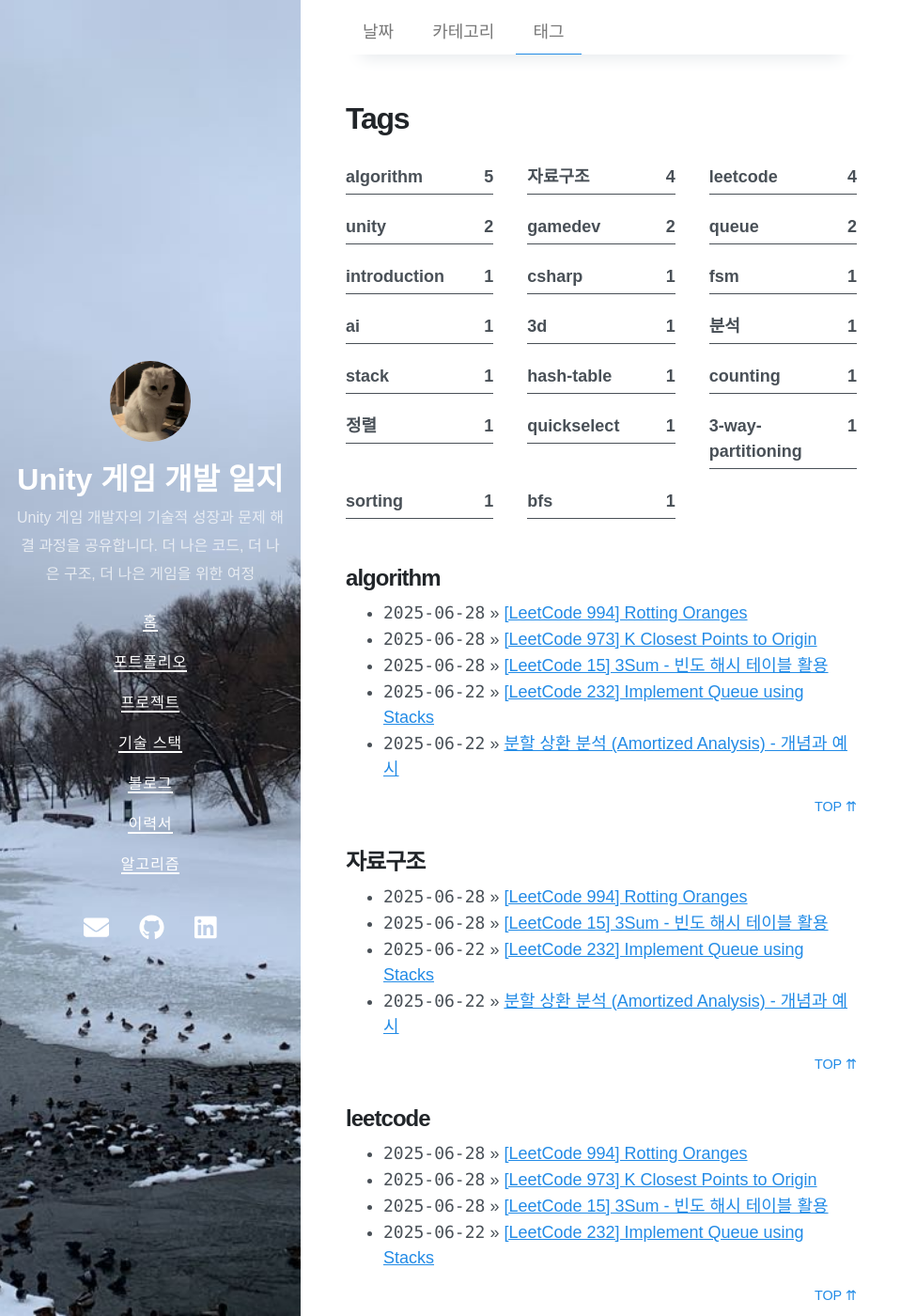
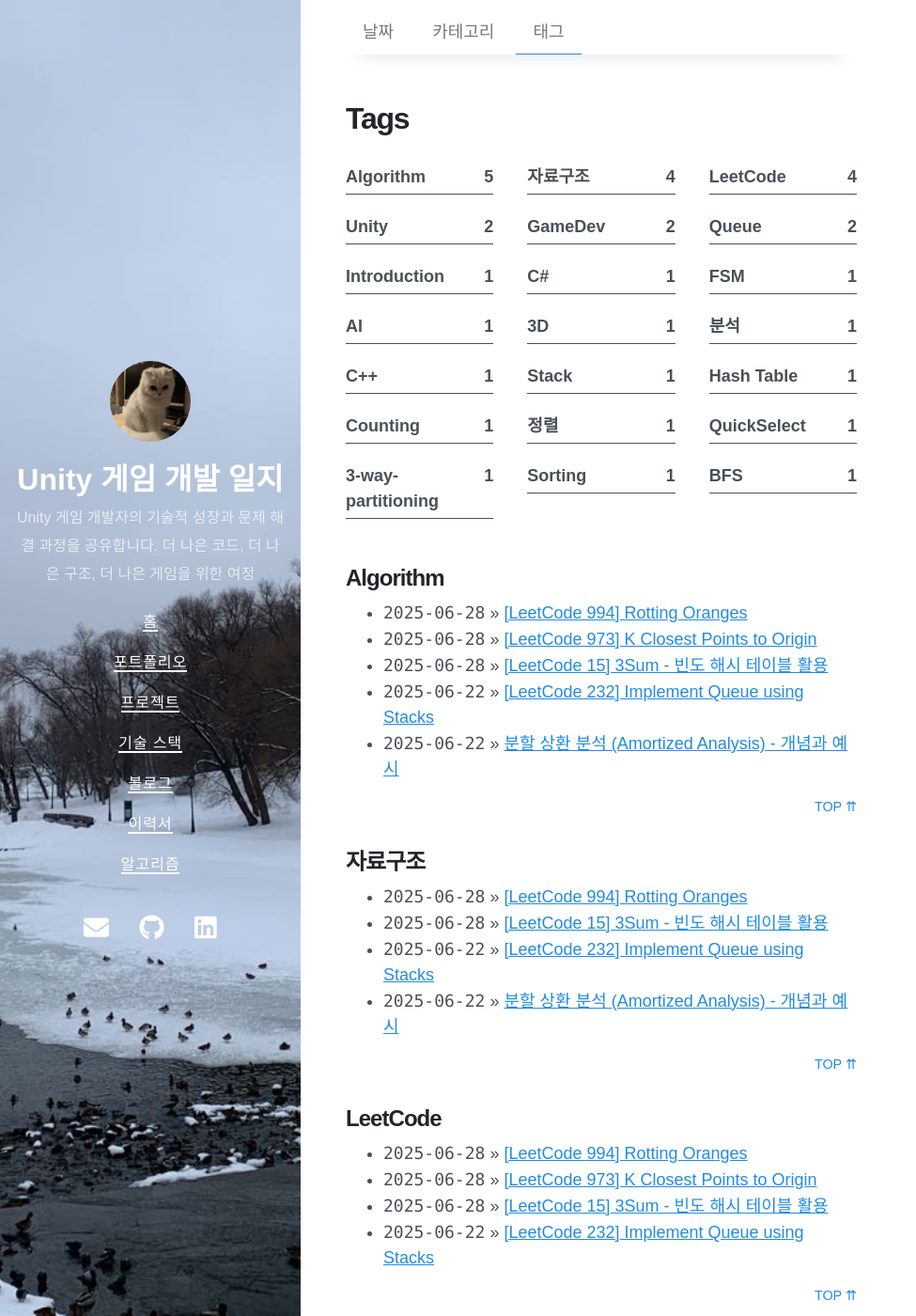
Before and after one commit to vlaud/vlaud.github.io, a Jekyll site: the page built from tags.md, in a window 1280 px wide and 1400 px high. Shown: the whole window at 94% size, without its empty margins (0-975 px from the left). Built offline with Jekyll 4.4.1, drawn with Linux system fonts in a browser that asks for light colours; nearby versions of some CDN libraries; some of the changed text lies outside the part shown.

Commit message:
태그에서 특수문자 표시
++은 cplusplus, #은 sharp로 변환

```diff
--- a/_layouts/archive-taxonomies.html
+++ b/_layouts/archive-taxonomies.html
@@ -29,18 +29,15 @@ layout: default
     {%- for i in (1..max_count) reversed -%}
       {%- for taxonomy in taxonomies -%}
         {%- assign taxonomy_name = taxonomy[0] -%}
-        {%- assign slugified_taxonomy_name = taxonomy_name | slugify -%}
+        <!-- +는 plus, #은 sharp로 변환 -->
+        {%- assign sanitized_taxonomy_name = taxonomy_name | replace: '+', 'plus' | replace: '#', 'sharp' | slugify -%}
         {%- assign posts = taxonomy[1] -%}
         {%- if posts.size == i -%}
           <li>
-            {%- capture link -%}{{ page.permalink }}#{{ slugified_taxonomy_name }}{%- endcapture -%}
+            {%- capture link -%}{{ page.permalink }}#{{ sanitized_taxonomy_name }}{%- endcapture -%}
             <a class="taxonomy" href="{{ link | relative_url }}">
               <span>
-                {%- if page.type == 'tags' -%}
-                  {{ slugified_taxonomy_name }}
-                {%- else -%}
-                  {{ taxonomy_name }}
-                {%- endif -%}
+                {{ taxonomy_name }}
               </span>
               <span class="taxonomy-count">{{ posts.size }}</span>
             </a>
@@ -55,15 +52,12 @@ layout: default
 {%- for i in (1..max_count) reversed -%}
   {%- for taxonomy in taxonomies -%}
     {%- assign taxonomy_name = taxonomy[0] -%}
-    {%- assign slugified_taxonomy_name = taxonomy_name | slugify -%}
+    <!-- +는 plus, #은 sharp로 변환 -->
+    {%- assign sanitized_taxonomy_name = taxonomy_name | replace: '+', 'plus' | replace: '#', 'sharp' | slugify -%}
     {%- assign posts = taxonomy[1] -%}
     {%- if posts.size == i -%}
-      <h2 id="{{ slugified_taxonomy_name }}">
-        {%- if page.type == 'tags' -%}
-          {{ slugified_taxonomy_name }}
-        {%- else -%}
-          {{ taxonomy_name }}
-        {%- endif -%}
+      <h2 id="{{ sanitized_taxonomy_name }}">
+        {{ taxonomy_name }}
       </h2>
       <ul class="post-list-by-taxonomy">
         {%- for post in posts -%}
--- a/_posts/2025-05-23-choswork-project.md
+++ b/_posts/2025-05-23-choswork-project.md
@@ -3,7 +3,7 @@ layout: post
 title: "Unity 3D 공포 게임 프로젝트 - choswork"
 date: 2025-05-23
 categories: [Unity, GameDev, Portfolio]
-tags: [Unity, csharp, FSM, GameDev, AI, 3D]
+tags: [Unity, C#, FSM, GameDev, AI, 3D]
 ---
 
 # choswork: 투약 시간(가제)
```
Also changed, not shown: _includes/post-tags.html (+4 -3 lines), _posts/2025-06-22-amortized-analysis.md (+1 -1 lines).
